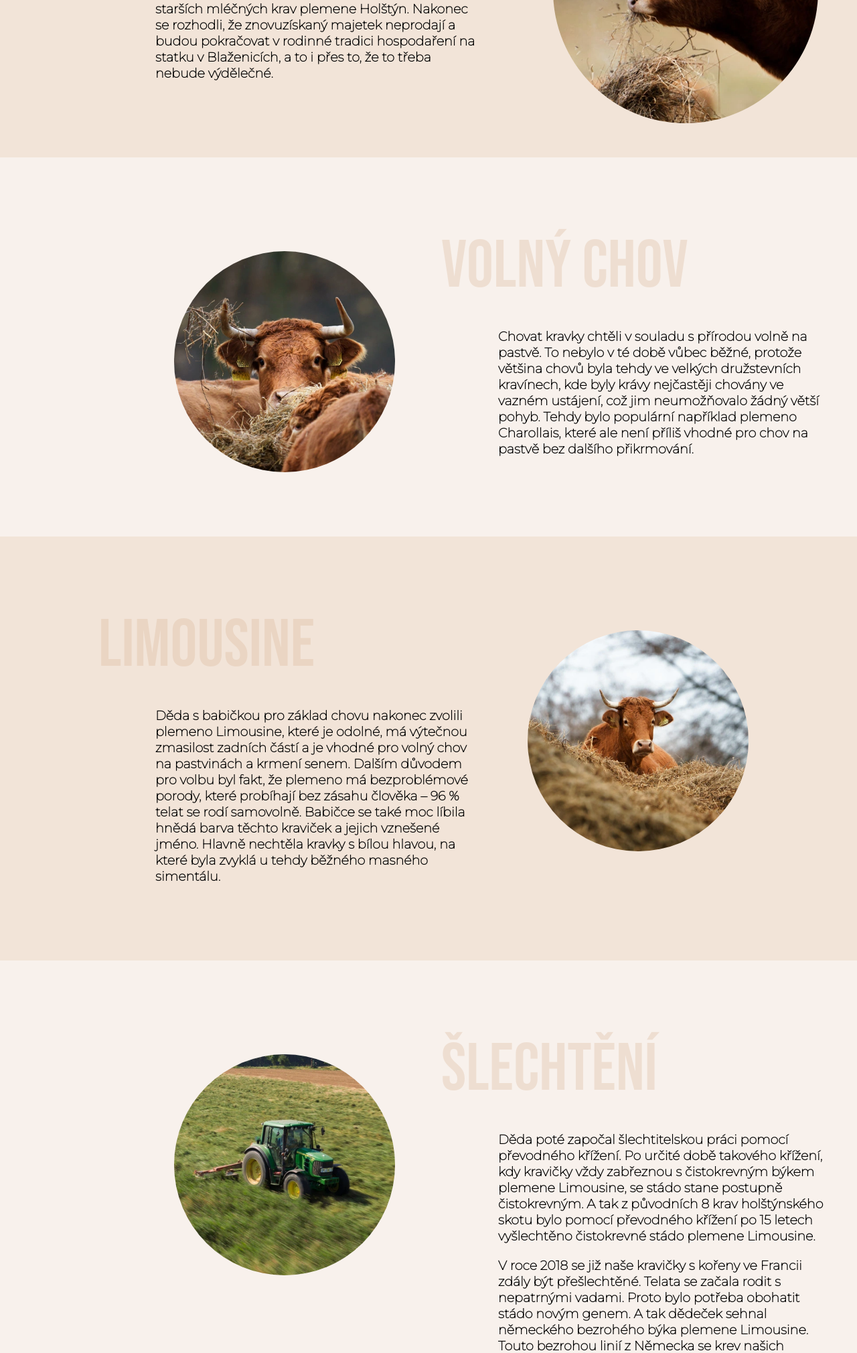
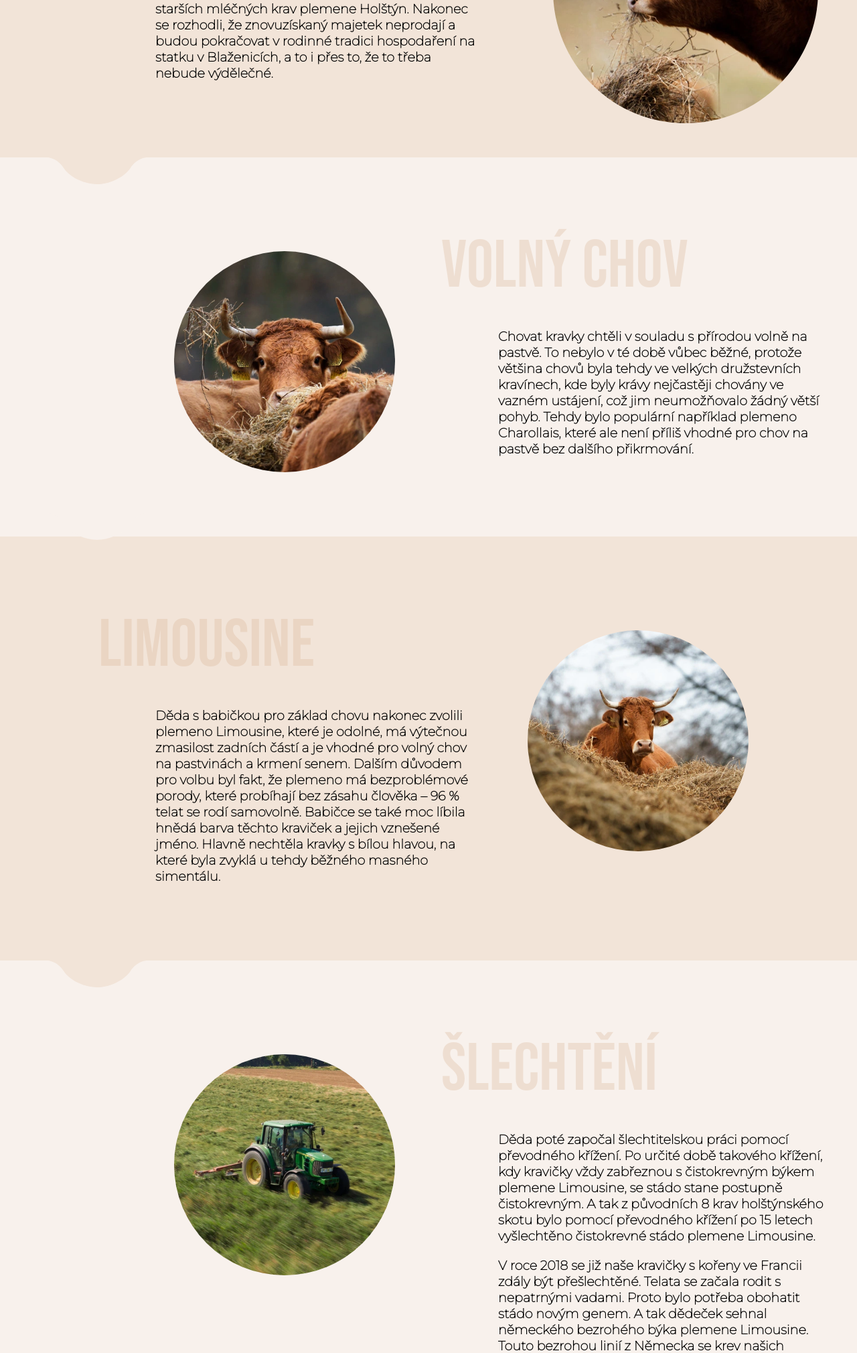
Before and after one commit to Petrnemec98/farmavrnak, a PHP site: page /nas-pribeh in a window 1280 px wide. Shown: the part 482-2502 px from the top of the page at 67% size. Run offline with PHP 8.4, Linux system fonts and the light colour scheme.

Commit message:
polokruhy

```diff
--- a/assets/css/main.css
+++ b/assets/css/main.css
@@ -6,6 +6,64 @@
 address{
 	visibility: hidden;
 }
+
+
+.half-circule{
+	background-repeat: no-repeat;
+	height: 223px;
+	width: 200px;
+	position: relative;
+}
+
+.half-circule.dark{
+	background-image: url("half-circule-dark.svg");
+	margin-left: 228px;
+}
+
+.half-circule.light{
+		background-image: url("half-circule-light.svg");
+		left: 80%;
+}
+
+
+.half-circule-positon{
+	max-width: 1680px;
+	width: 100%;
+	height: 200px;
+	position: absolute;
+}
+
+@media only screen and (max-width: 1280px) {
+	.half-circule-positon{
+		height: 150px;
+	}
+	.half-circule{
+		background-repeat: no-repeat;
+		height: 173px;
+		width: 150px;
+		position: relative;
+	}
+	.half-circule.dark{
+		margin-left: 223px;
+	}
+
+.half-circule.light{
+		left: 70%;
+	}
+
+}
+@media only screen and (max-width: 1280px) {
+	.half-circule.dark{
+		margin-left: 70px;
+	}
+
+.half-circule.light{
+		left: 70px;
+		top: -35px;
+	}
+
+}
+
 
 
 }
@@ -136,6 +194,14 @@ p a{
 	}
 	.soc--desc p{
 		font-size: 0.75rem;
+	}
+
+	.half-cir{
+		padding-top: 50px;
+	}
+
+	.box-h2-title.half-cir{
+		padding-top: 60px;
 	}
 }
 
@@ -845,7 +911,7 @@ button{
 @media only screen and (max-width: 881px) {
 		.galery-bar{
 		height: 150px;
-		margin-bottom: -33px;
+		margin-bottom: -35px;
 	}
 	.galery-bar-photo a{
 	height: 150px;
--- a/nas-pribeh.php
+++ b/nas-pribeh.php
@@ -4,6 +4,7 @@
 
 <section class="section-1box-hp">
   <div class="defaul-max-wight">
+
     <div class="content">
       <div class="content-container first">
         <div class="box-h1-prepered">
@@ -34,6 +35,10 @@
 
 <section class="content-2-box">
   <div class="defaul-max-wight">
+    <div class="half-circule-positon">
+      <div class="half-circule dark">
+      </div>
+   </div>
   <div class="slideshow-container">
       <div class="our-story-pics left">
         <img src="images/slider_hp_2.webp" alt="Frama Vrňak - kráva s rohy" style="width:100%">
@@ -60,6 +65,10 @@
 
 <section id="limousine" class="content-1-box">
   <div class="defaul-max-wight">
+      <div class="half-circule-positon">
+        <div class="half-circule light">
+        </div>
+      </div>
     <div class="content">
       <div class="content-container">
         <div class="box-h1-prepered">
@@ -84,6 +93,10 @@
 
 <section class="content-2-box">
   <div class="defaul-max-wight">
+      <div class="half-circule-positon">
+      <div class="half-circule dark">
+      </div>
+   </div>
   <div class="slideshow-container">
       <div class="our-story-pics left">
         <img src="images/slider_hp_1.webp" alt="Frama Vrňak - kráva s rohy" style="width:100%">
@@ -113,6 +126,10 @@
 
 <section class="content-1-box">
   <div class="defaul-max-wight">
+      <div class="half-circule-positon">
+      <div class="half-circule light">
+      </div>
+   </div>
     <div class="content">
       <div class="content-container">
         <div class="box-h1-prepered">
```
Also changed, not shown: index.php (+7 -2 lines), assets/css/half-circule-dark.svg (added), assets/css/half-circule-light.svg (added).
